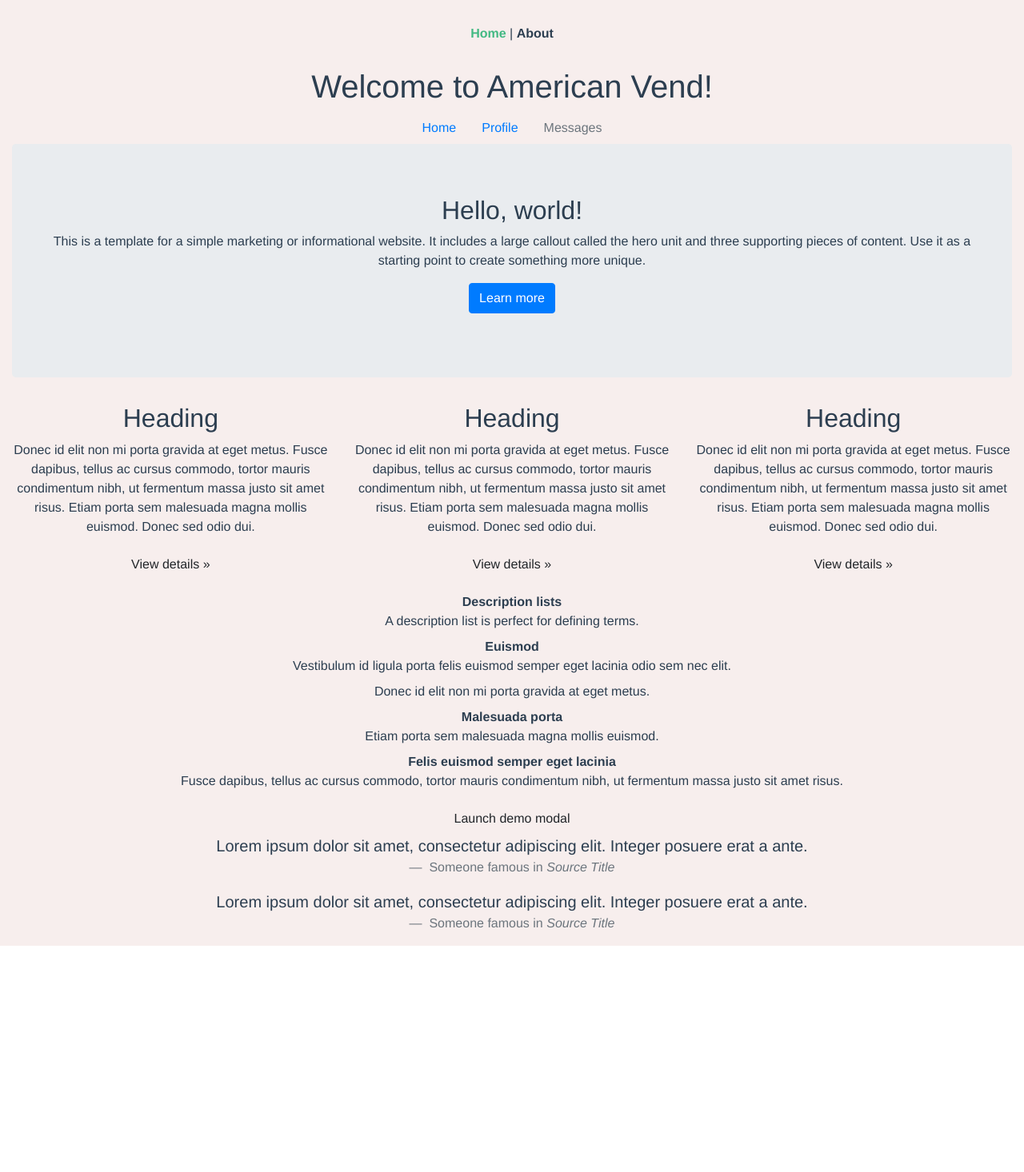
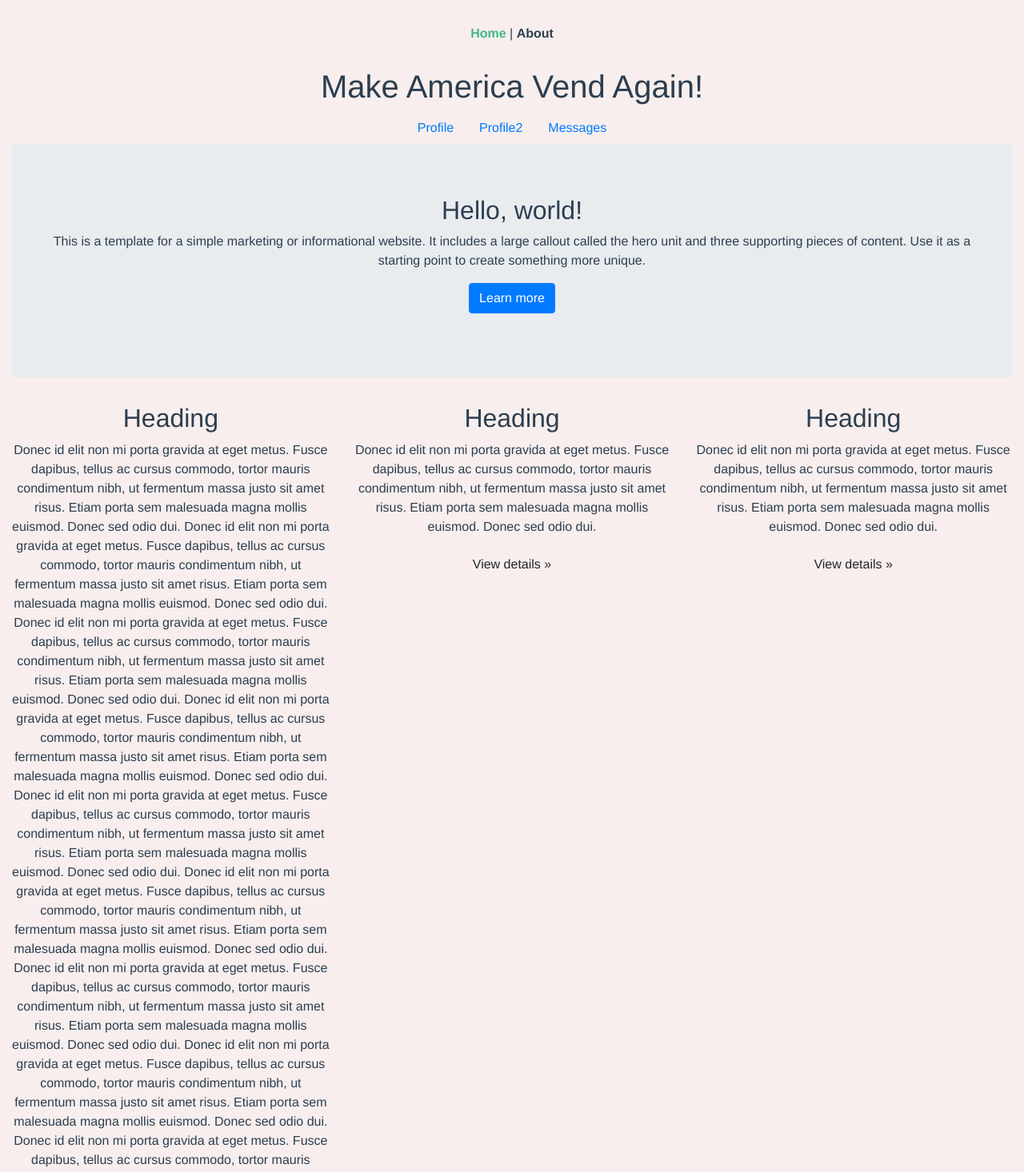
Before and after one commit to stanfomini/americanvend, a Vue app: page / in a window 1280 px wide. Shown: the top 1466 px of the page at 80% size. Before the commit the page ends 1183 px from the top, so only its background shows below. Built offline with nearby package versions, Linux system fonts and the light colour scheme; what vue-fb-customer-chat would draw is missing.

Commit message:
added same page navigation links

```diff
--- a/src/components/HelloWorld.vue
+++ b/src/components/HelloWorld.vue
@@ -10,6 +10,15 @@
   props: {
     msg: String,
   },
+
+methods: {
+    goto(refName) {
+    	var element = this.$els[refName];
+      var top = element.offsetTop;
+
+      window.scrollTo(0, top);
+    }
+  }
 };
 </script>
 
--- a/src/views/Home.vue
+++ b/src/views/Home.vue
@@ -1,28 +1,36 @@
 <template>
   <div class="home">
-<HelloWorld msg="Welcome to American Vend!"/>
+<HelloWorld msg="Make America Vend Again!"/>
 	<div class="container-fluid">
 		<div id="samepagenav" class="row">
 			<div class="col-md-12">
 				<ul class="nav">
 					<li class="nav-item d-none d-xs-none d-sm-block">
+				<a class="nav-link" href="#test">Profile</a>
+
+					</li>
+					<li class="nav-item d-none d-xs-none d-sm-block">
+						<a class="nav-link" href="#test2">Profile2</a>
+				</li>
+				<li class="nav-item d-none d-xs-none d-sm-block">
+					<a class="nav-link active" href="#">Messages</a>
+				</li>
+			</ul>
+
+			<ul class="nav flex-column">
+					<li class="nav-item d-block d-sm-none">
 						<a class="nav-link active" href="#">Home</a>
 					</li>
-					<li class="nav-item d-none d-xs-none d-sm-block">
+					<li class="nav-item d-block d-sm-none">
 						<a class="nav-link" href="#">Profile</a>
 				</li>
-				<li class="nav-item d-none d-xs-none d-sm-block">
+				<li class="nav-item d-block d-sm-none">
 					<a class="nav-link disabled" href="#">Messages</a>
 				</li>
-				<li class="nav-item dropdown d-block d-sm-none">
-					 <a class="nav-link dropdown-toggle" href="http://example.com" id="navbarDropdownMenuLink" data-toggle="dropdown">Dropdown link</a>
-					<div class="dropdown-menu dropdown-menu-right" aria-labelledby="navbarDropdownMenuLink">
-						 <a class="dropdown-item" href="#">Action</a> <a class="dropdown-item" href="#">Another action</a> <a class="dropdown-item" href="#">Something else here</a>
-						<div class="dropdown-divider">
-						</div> <a class="dropdown-item" href="#">Separated link</a>
-					</div>
-				</li>
-			</ul>
+	</li>
+	</ul>
+
+
 		</div>
 	</div>
 	<div class="row">
@@ -46,7 +54,40 @@
 				Heading
 			</h2>
 			<p>
-				Donec id elit non mi porta gravida at eget metus. Fusce dapibus, tellus ac cursus commodo, tortor mauris condimentum nibh, ut fermentum massa justo sit amet risus. Etiam porta sem malesuada magna mollis euismod. Donec sed odio dui.
+			Donec id elit non mi porta gravida at eget metus. Fusce dapibus, tellus ac cursus commodo, tortor mauris condimentum nibh, ut fermentum massa justo sit amet risus. Etiam porta sem malesuada magna mollis euismod. Donec sed odio dui.
+
+
+Donec id elit non mi porta gravida at eget metus. Fusce dapibus, tellus ac cursus commodo, tortor mauris condimentum nibh, ut fermentum massa justo sit amet risus. Etiam porta sem malesuada magna mollis euismod. Donec sed odio dui.
+
+
+Donec id elit non mi porta gravida at eget metus. Fusce dapibus, tellus ac cursus commodo, tortor mauris condimentum nibh, ut fermentum massa justo sit amet risus. Etiam porta sem malesuada magna mollis euismod. Donec sed odio dui.
+
+
+Donec id elit non mi porta gravida at eget metus. Fusce dapibus, tellus ac cursus commodo, tortor mauris condimentum nibh, ut fermentum massa justo sit amet risus. Etiam porta sem malesuada magna mollis euismod. Donec sed odio dui.
+
+
+Donec id elit non mi porta gravida at eget metus. Fusce dapibus, tellus ac cursus commodo, tortor mauris condimentum nibh, ut fermentum massa justo sit amet risus. Etiam porta sem malesuada magna mollis euismod. Donec sed odio dui.
+
+
+Donec id elit non mi porta gravida at eget metus. Fusce dapibus, tellus ac cursus commodo, tortor mauris condimentum nibh, ut fermentum massa justo sit amet risus. Etiam porta sem malesuada magna mollis euismod. Donec sed odio dui.
+
+
+Donec id elit non mi porta gravida at eget metus. Fusce dapibus, tellus ac cursus commodo, tortor mauris condimentum nibh, ut fermentum massa justo sit amet risus. Etiam porta sem malesuada magna mollis euismod. Donec sed odio dui.
+
+
+Donec id elit non mi porta gravida at eget metus. Fusce dapibus, tellus ac cursus commodo, tortor mauris condimentum nibh, ut fermentum massa justo sit amet risus. Etiam porta sem malesuada magna mollis euismod. Donec sed odio dui.
+
+
+Donec id elit non mi porta gravida at eget metus. Fusce dapibus, tellus ac cursus commodo, tortor mauris condimentum nibh, ut fermentum massa justo sit amet risus. Etiam porta sem malesuada magna mollis euismod. Donec sed odio dui.
+
+
+Donec id elit non mi porta gravida at eget metus. Fusce dapibus, tellus ac cursus commodo, tortor mauris condimentum nibh, ut fermentum massa justo sit amet risus. Etiam porta sem malesuada magna mollis euismod. Donec sed odio dui.
+
+
+Donec id elit non mi porta gravida at eget metus. Fusce dapibus, tellus ac cursus commodo, tortor mauris condimentum nibh, ut fermentum massa justo sit amet risus. Etiam porta sem malesuada magna mollis euismod. Donec sed odio dui.
+
+
+	Donec id elit non mi porta gravida at eget metus. Fusce dapibus, tellus ac cursus commodo, tortor mauris condimentum nibh, ut fermentum massa justo sit amet risus. Etiam porta sem malesuada magna mollis euismod. Donec sed odio dui.
 			</p>
 			<p>
 				<a class="btn" href="#">View details »</a>
@@ -75,14 +116,44 @@
 			</p>
 		</div>
 	</div>
-	<div class="row">
+	<div id="test" class="row">
 		<div class="col-md-12">
 			<dl>
 				<dt>
 					Description lists
 				</dt>
 				<dd>
-					A description list is perfect for defining terms.
+					A description list is perfect for defining terms.Donec id elit non mi porta gravida at eget metus. Fusce dapibus, tellus ac cursus commodo, tortor mauris condimentum nibh, ut fermentum massa justo sit amet risus. Etiam porta sem malesuada magna mollis euismod. Donec sed odio dui.
+
+
+Donec id elit non mi porta gravida at eget metus. Fusce dapibus, tellus ac cursus commodo, tortor mauris condimentum nibh, ut fermentum massa justo sit amet risus. Etiam porta sem malesuada magna mollis euismod. Donec sed odio dui.
+
+
+Donec id elit non mi porta gravida at eget metus. Fusce dapibus, tellus ac cursus commodo, tortor mauris condimentum nibh, ut fermentum massa justo sit amet risus. Etiam porta sem malesuada magna mollis euismod. Donec sed odio dui.
+
+
+Donec id elit non mi porta gravida at eget metus. Fusce dapibus, tellus ac cursus commodo, tortor mauris condimentum nibh, ut fermentum massa justo sit amet risus. Etiam porta sem malesuada magna mollis euismod. Donec sed odio dui.
+
+
+Donec id elit non mi porta gravida at eget metus. Fusce dapibus, tellus ac cursus commodo, tortor mauris condimentum nibh, ut fermentum massa justo sit amet risus. Etiam porta sem malesuada magna mollis euismod. Donec sed odio dui.
+
+
+Donec id elit non mi porta gravida at eget metus. Fusce dapibus, tellus ac cursus commodo, tortor mauris condimentum nibh, ut fermentum massa justo sit amet risus. Etiam porta sem malesuada magna mollis euismod. Donec sed odio dui.
+
+
+Donec id elit non mi porta gravida at eget metus. Fusce dapibus, tellus ac cursus commodo, tortor mauris condimentum nibh, ut fermentum massa justo sit amet risus. Etiam porta sem malesuada magna mollis euismod. Donec sed odio dui.
+
+
+Donec id elit non mi porta gravida at eget metus. Fusce dapibus, tellus ac cursus commodo, tortor mauris condimentum nibh, ut fermentum massa justo sit amet risus. Etiam porta sem malesuada magna mollis euismod. Donec sed odio dui.
+
+
+Donec id elit non mi porta gravida at eget metus. Fusce dapibus, tellus ac cursus commodo, tortor mauris condimentum nibh, ut fermentum massa justo sit amet risus. Etiam porta sem malesuada magna mollis euismod. Donec sed odio dui.
+
+
+Donec id elit non mi porta gravida at eget metus. Fusce dapibus, tellus ac cursus commodo, tortor mauris condimentum nibh, ut fermentum massa justo sit amet risus. Etiam porta sem malesuada magna mollis euismod. Donec sed odio dui.
+
+
+
 				</dd>
 				<dt>
 					Euismod
@@ -103,7 +174,37 @@
 					Felis euismod semper eget lacinia
 				</dt>
 				<dd>
-					Fusce dapibus, tellus ac cursus commodo, tortor mauris condimentum nibh, ut fermentum massa justo sit amet risus.
+			Donec id elit non mi porta gravida at eget metus. Fusce dapibus, tellus ac cursus commodo, tortor mauris condimentum nibh, ut fermentum massa justo sit amet risus. Etiam porta sem malesuada magna mollis euismod. Donec sed odio dui.
+
+
+Donec id elit non mi porta gravida at eget metus. Fusce dapibus, tellus ac cursus commodo, tortor mauris condimentum nibh, ut fermentum massa justo sit amet risus. Etiam porta sem malesuada magna mollis euismod. Donec sed odio dui.
+
+
+Donec id elit non mi porta gravida at eget metus. Fusce dapibus, tellus ac cursus commodo, tortor mauris condimentum nibh, ut fermentum massa justo sit amet risus. Etiam porta sem malesuada magna mollis euismod. Donec sed odio dui.
+
+
+Donec id elit non mi porta gravida at eget metus. Fusce dapibus, tellus ac cursus commodo, tortor mauris condimentum nibh, ut fermentum massa justo sit amet risus. Etiam porta sem malesuada magna mollis euismod. Donec sed odio dui.
+
+
+Donec id elit non mi porta gravida at eget metus. Fusce dapibus, tellus ac cursus commodo, tortor mauris condimentum nibh, ut fermentum massa justo sit amet risus. Etiam porta sem malesuada magna mollis euismod. Donec sed odio dui.
+
+
+Donec id elit non mi porta gravida at eget metus. Fusce dapibus, tellus ac cursus commodo, tortor mauris condimentum nibh, ut fermentum massa justo sit amet risus. Etiam porta sem malesuada magna mollis euismod. Donec sed odio dui.
+
+
+Donec id elit non mi porta gravida at eget metus. Fusce dapibus, tellus ac cursus commodo, tortor mauris condimentum nibh, ut fermentum massa justo sit amet risus. Etiam porta sem malesuada magna mollis euismod. Donec sed odio dui.
+
+
+Donec id elit non mi porta gravida at eget metus. Fusce dapibus, tellus ac cursus commodo, tortor mauris condimentum nibh, ut fermentum massa justo sit amet risus. Etiam porta sem malesuada magna mollis euismod. Donec sed odio dui.
+
+
+Donec id elit non mi porta gravida at eget metus. Fusce dapibus, tellus ac cursus commodo, tortor mauris condimentum nibh, ut fermentum massa justo sit amet risus. Etiam porta sem malesuada magna mollis euismod. Donec sed odio dui.
+
+
+Donec id elit non mi porta gravida at eget metus. Fusce dapibus, tellus ac cursus commodo, tortor mauris condimentum nibh, ut fermentum massa justo sit amet risus. Etiam porta sem malesuada magna mollis euismod. Donec sed odio dui.
+
+
+		Fusce dapibus, tellus ac cursus commodo, tortor mauris condimentum nibh, ut fermentum massa justo sit amet risus.
 				</dd>
 			</dl>
 			 <a id="modal-105973" href="#modal-container-105973" role="button" class="btn" data-toggle="modal">Launch demo modal</a>
@@ -143,7 +244,7 @@
 		<div class="col-md-12">
 			<blockquote class="blockquote">
 				<p class="mb-0">
-					Lorem ipsum dolor sit amet, consectetur adipiscing elit. Integer posuere erat a ante.
+11111111111					Lorem ipsum dolor sit amet, consectetur adipiscing elit. Integer posuere erat a ante.
 				</p>
 				<footer class="blockquote-footer">
 					Someone famous in <cite>Source Title</cite>
@@ -157,7 +258,7 @@
 				<p class="mb-0">
 					Lorem ipsum dolor sit amet, consectetur adipiscing elit. Integer posuere erat a ante.
 				</p>
-				<footer class="blockquote-footer">
+				<footer id="test2" class="blockquote-footer">
 					Someone famous in <cite>Source Title</cite>
 				</footer>
 			</blockquote>
```
